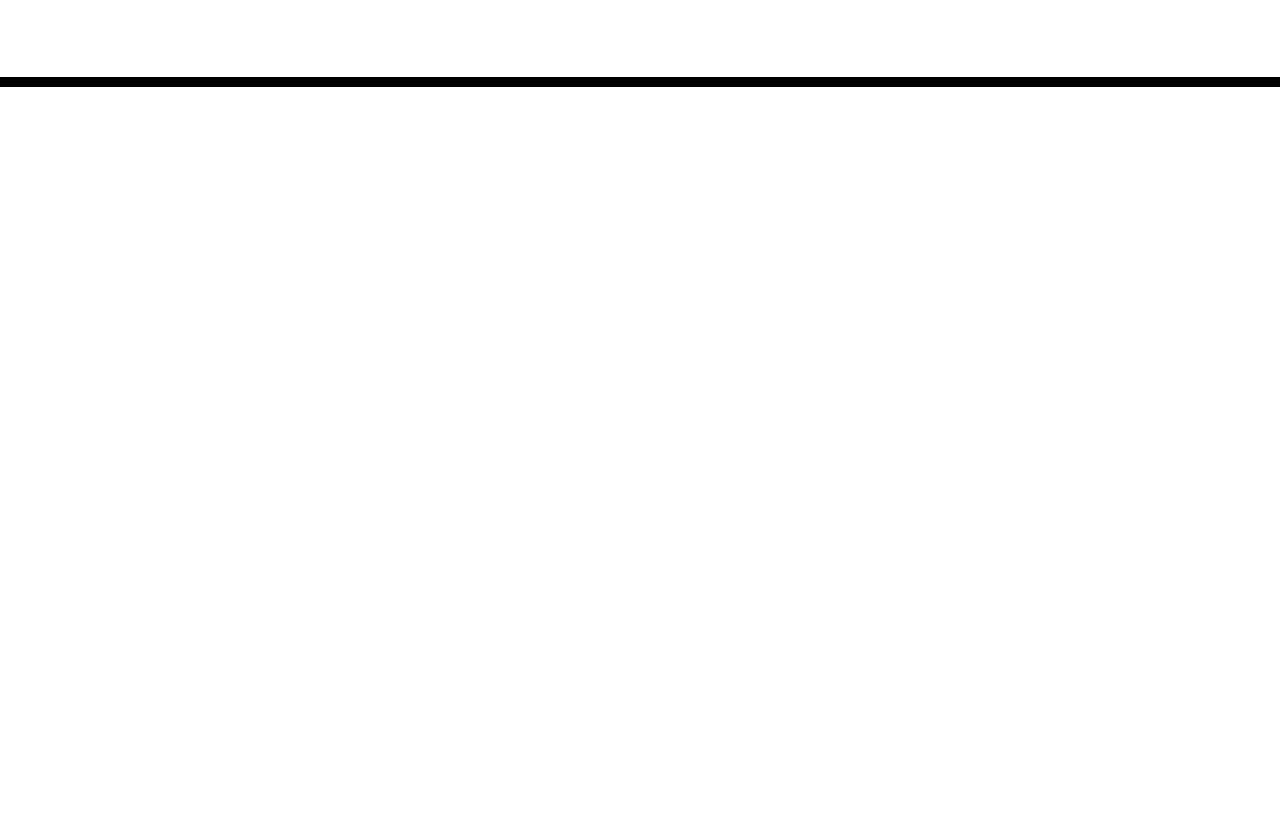
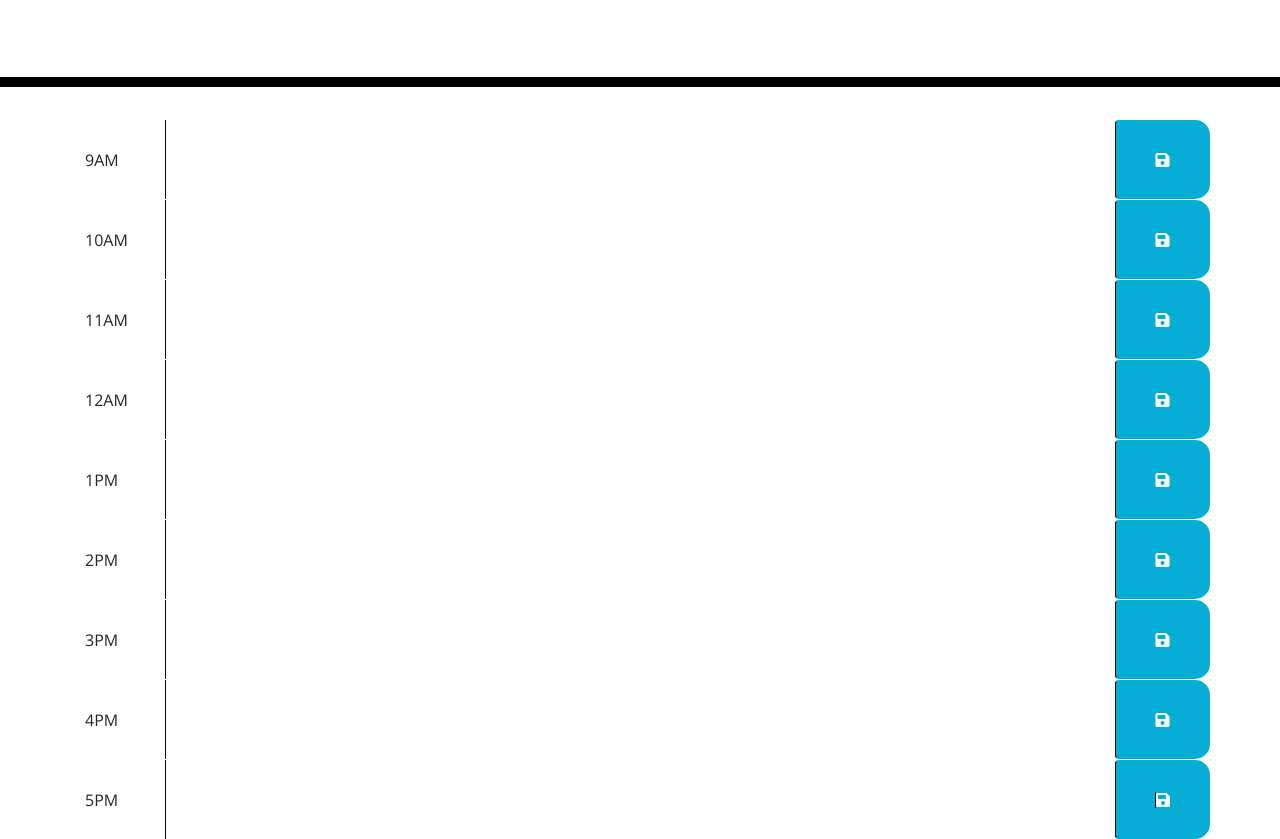
Before and after one commit to fiaschettima/workDayScheduler-HW5, a plain HTML site: page index.html in a window 1280 px wide. Shown: the part 181-1020 px from the top of the page. Before the commit the page ends 800 px from the top, so only its background shows below. Drawn offline with nearby package versions, Linux system fonts and the light colour scheme; files that its build step writes are made by us from their sources.

Commit message:
html added/ updated links to work for new file pathing

```diff
--- a/assets/style/style.css
+++ b/assets/style/style.css
@@ -5,12 +5,14 @@ body {
 }
 
 textarea{
+  resize: none;
   background: transparent;
   border: none;
   resize: none;
   color: #000000;
   border-left: 1px solid black;
   padding: 10px;
+
 }
 
 .jumbotron {
--- a/index.html
+++ b/index.html
@@ -4,10 +4,7 @@
     <meta charset="UTF-8" />
     <meta name="viewport" content="width=device-width, initial-scale=1.0" />
     <meta http-equiv="X-UA-Compatible" content="ie=edge" />
-    <link
-      rel="stylesheet"
-      href="https://stackpath.bootstrapcdn.com/bootstrap/4.3.1/css/bootstrap.min.css"
-    />
+    <link rel="stylesheet" href="https://stackpath.bootstrapcdn.com/bootstrap/4.3.1/css/bootstrap.min.css"/>
     <link
       rel="stylesheet"
       href="https://use.fontawesome.com/releases/v5.8.1/css/all.css"
@@ -18,7 +15,7 @@
       href="https://fonts.googleapis.com/css?family=Open+Sans&display=swap"
       rel="stylesheet"
     />
-    <link rel="stylesheet" href="style.css" />
+    <link rel="stylesheet" href="./assets/style/style.css" />
     <title>Work Day Scheduler</title>
   </head>
 
@@ -30,7 +27,80 @@
     </header>
     <div class="container">
       <!-- Timeblocks go here -->
+      <div  class="row">
+        <div class="col-md-1">
+          9AM
+        </div>
+        <textarea class="col-md-10 ">
+        </textarea>
+        <button class="btn col-md-1 saveBtn"><i class="fas fa-save"></i></button>
+      </div>
+      <div  class="row">
+        <div class="col-md-1">
+          10AM
+        </div>
+        <textarea class="col-md-10 ">
+        </textarea>
+        <button class="btn col-md-1 saveBtn"><i class="fas fa-save"></i></button>
+      </div>
+      <div  class="row">
+        <div class="col-md-1">
+          11AM
+        </div>
+        <textarea class="col-md-10 ">
+        </textarea>
+        <button class="btn col-md-1 saveBtn"><i class="fas fa-save"></i></button>
+      </div>
+      <div  class="row">
+        <div class="col-md-1">
+          12AM
+        </div>
+        <textarea class="col-md-10 ">
+        </textarea>
+        <button class="btn col-md-1 saveBtn"><i class="fas fa-save"></i></button>
+      </div>
+      <div  class="row">
+        <div class="col-md-1">
+          1PM
+        </div>
+        <textarea class="col-md-10 ">
+        </textarea>
+        <button class="btn col-md-1 saveBtn"><i class="fas fa-save"></i></button>
+      </div>
+      <div  class="row">
+        <div class="col-md-1">
+          2PM
+        </div>
+        <textarea class="col-md-10 ">
+        </textarea>
+        <button class="btn col-md-1 saveBtn"><i class="fas fa-save"></i></button>
+      </div>
+      <div  class="row">
+        <div class="col-md-1">
+          3PM
+        </div>
+        <textarea class="col-md-10 ">
+        </textarea>
+        <button class="btn col-md-1 saveBtn"><i class="fas fa-save"></i></button>
+      </div>
+      <div  class="row">
+        <div class="col-md-1">
+          4PM
+        </div>
+        <textarea class="col-md-10 ">
+        </textarea>
+        <button class="btn col-md-1 saveBtn"><i class="fas fa-save"></i></button>
+      </div>
+      <div  class="row">
+        <div class="col-md-1">
+          5PM
+        </div>
+        <textarea class="col-md-10 ">
+        </textarea>
+        <button class="btn col-md-1 saveBtn"><i class="fas fa-save saveBtn"></i></button>
+      </div>
     </div>
+
 
     <script src="https://cdnjs.cloudflare.com/ajax/libs/jquery/3.2.1/jquery.min.js"></script>
     <script src="https://cdnjs.cloudflare.com/ajax/libs/moment.js/2.24.0/moment.min.js"></script>
```
